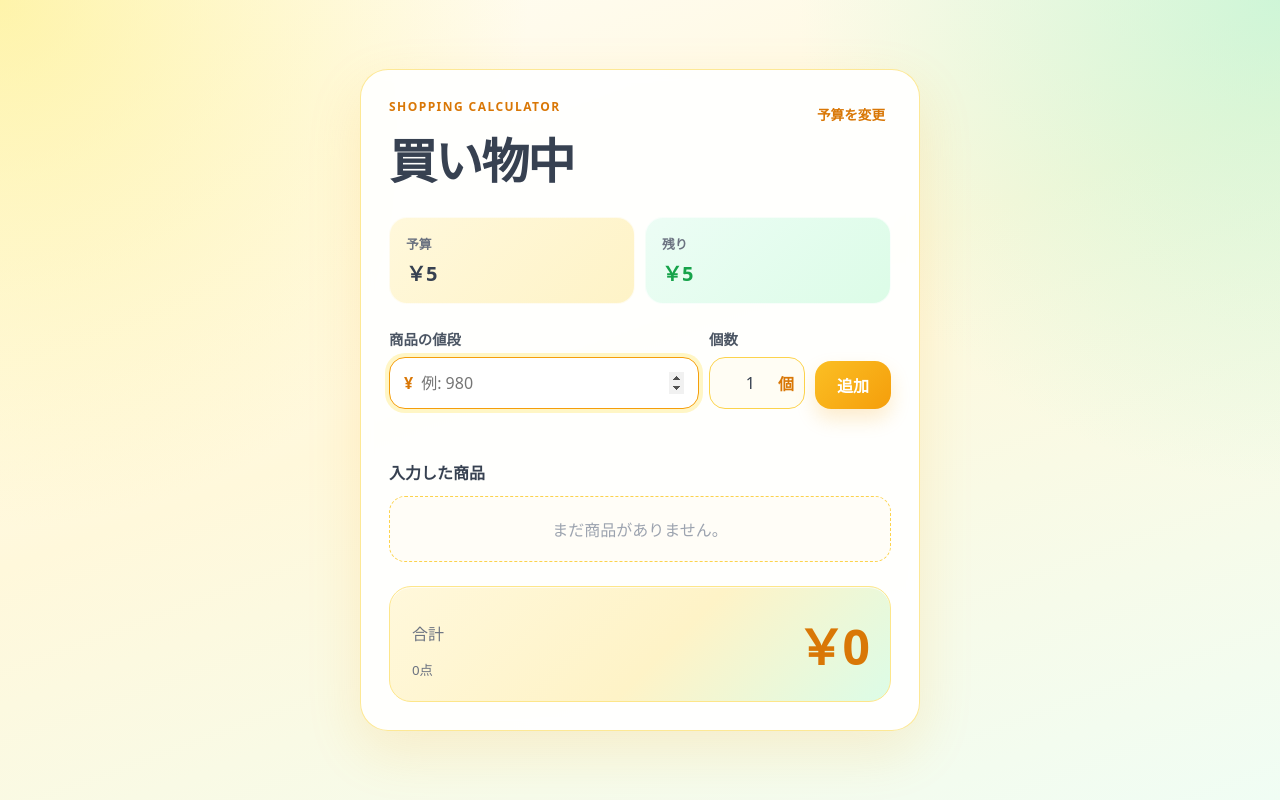
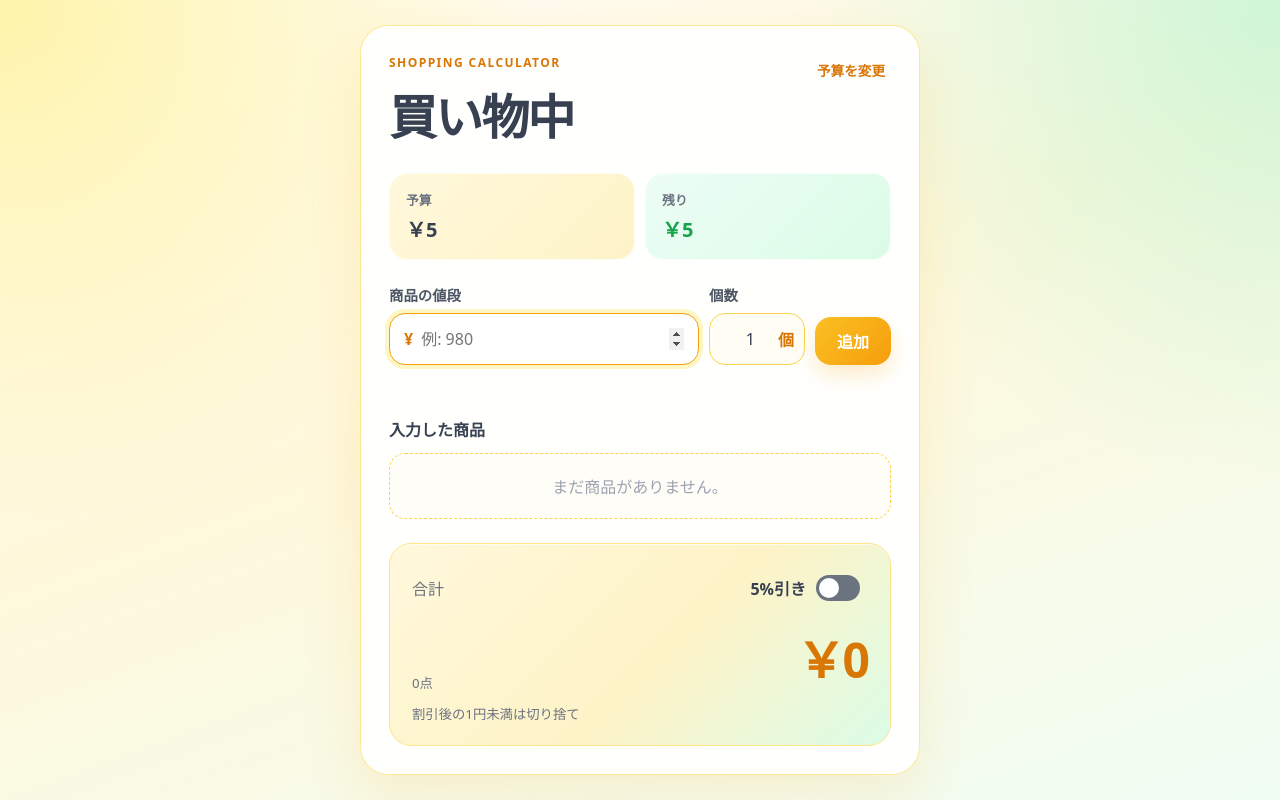
Before and after one commit to grkaym/shopping-calc, a plain HTML site: page index.html in a window 1280 px wide. Both pictures are taken after typing "5" into the empty fields and a click on the button "買い物を始める". Drawn offline with Linux system fonts and the light colour scheme.

Commit message:
合計金額の5%引きトグルを追加

```diff
--- a/index.html
+++ b/index.html
@@ -106,9 +106,16 @@
       </section>
 
       <section class="total-card" aria-label="合計金額">
-        <span>合計</span>
+        <div class="total-card__heading">
+          <span id="total-label">合計</span>
+          <button id="discount-toggle" class="discount-toggle" type="button" role="switch" aria-checked="false" aria-describedby="discount-note">
+            5%引き
+            <span class="discount-toggle__track" aria-hidden="true"></span>
+          </button>
+        </div>
         <strong id="total-price">¥0</strong>
         <small id="item-count">0点</small>
+        <small id="discount-note" class="total-card__note">割引後の1円未満は切り捨て</small>
       </section>
     </section>
   </main>
--- a/script.js
+++ b/script.js
@@ -16,6 +16,8 @@ const emptyMessage = document.querySelector('#empty-message');
 const totalPrice = document.querySelector('#total-price');
 const itemCount = document.querySelector('#item-count');
 const clearButton = document.querySelector('#clear-button');
+const discountToggle = document.querySelector('#discount-toggle');
+const totalLabel = document.querySelector('#total-label');
 
 const yenFormatter = new Intl.NumberFormat('ja-JP', {
   style: 'currency',
@@ -25,6 +27,7 @@ const yenFormatter = new Intl.NumberFormat('ja-JP', {
 
 let budget = 0;
 let items = [];
+let discountEnabled = false;
 
 function showView(viewName) {
   const isStartView = viewName === 'start';
@@ -69,10 +72,11 @@ function render() {
     itemList.append(item);
   });
 
-  const total = items.reduce(
+  const subtotal = items.reduce(
     (sum, itemData) => sum + itemData.price * itemData.quantity,
     0,
   );
+  const total = discountEnabled ? Math.floor(subtotal * 95 / 100) : subtotal;
   const totalCount = items.reduce(
     (sum, itemData) => sum + itemData.quantity,
     0,
@@ -81,6 +85,8 @@ function render() {
 
   budgetPrice.textContent = yenFormatter.format(budget);
   totalPrice.textContent = yenFormatter.format(total);
+  totalLabel.textContent = discountEnabled ? '合計（5%引き）' : '合計';
+  discountToggle.setAttribute('aria-checked', String(discountEnabled));
   remainingPrice.textContent = yenFormatter.format(remaining);
   remainingPrice.classList.toggle('is-over-budget', remaining < 0);
   itemCount.textContent = `${totalCount}点`;
@@ -103,6 +109,7 @@ budgetForm.addEventListener('submit', (event) => {
 
   budget = value;
   items = [];
+  discountEnabled = false;
   budgetError.textContent = '';
   render();
   showView('shopping');
@@ -133,6 +140,11 @@ priceForm.addEventListener('submit', (event) => {
   priceInput.focus();
 });
 
+discountToggle.addEventListener('click', () => {
+  discountEnabled = !discountEnabled;
+  render();
+});
+
 clearButton.addEventListener('click', () => {
   items = [];
   render();
--- a/style.css
+++ b/style.css
@@ -386,10 +386,72 @@ h1 {
 }
 
 .total-card strong {
-  grid-row: span 2;
+  grid-column: 2;
+  grid-row: 2;
   font-size: clamp(2rem, 8vw, 3rem);
   letter-spacing: -0.04em;
   color: #d97706;
+}
+
+.total-card #item-count {
+  grid-column: 1;
+  grid-row: 2;
+}
+
+.total-card__heading {
+  grid-column: 1 / -1;
+  display: flex;
+  align-items: center;
+  justify-content: space-between;
+  gap: 12px;
+  margin-bottom: 8px;
+}
+
+.discount-toggle {
+  display: inline-flex;
+  align-items: center;
+  gap: 10px;
+  min-height: 44px;
+  padding: 4px 8px;
+  border: 0;
+  border-radius: 12px;
+  background: transparent;
+  color: #374151;
+  font-weight: 700;
+}
+
+.discount-toggle:focus-visible {
+  outline: 3px solid var(--mint-strong);
+  outline-offset: 3px;
+}
+
+.discount-toggle__track {
+  display: inline-flex;
+  align-items: center;
+  flex: 0 0 auto;
+  width: 44px;
+  height: 26px;
+  padding: 3px;
+  border-radius: 999px;
+  background: #6b7280;
+}
+
+.discount-toggle__track::before {
+  content: '';
+  width: 20px;
+  height: 20px;
+  border-radius: 50%;
+  background: #ffffff;
+}
+
+.discount-toggle[aria-checked="true"] .discount-toggle__track {
+  background: var(--mint-strong);
+  justify-content: flex-end;
+}
+
+.total-card__note {
+  grid-column: 1 / -1;
+  margin-top: 8px;
 }
 
 @media (max-width: 520px) {
@@ -421,7 +483,9 @@ h1 {
     grid-template-columns: 1fr;
   }
 
-  .total-card strong {
+  .total-card strong,
+  .total-card #item-count {
+    grid-column: auto;
     grid-row: auto;
   }
 
```
Also changed, not shown: 1 other file.
